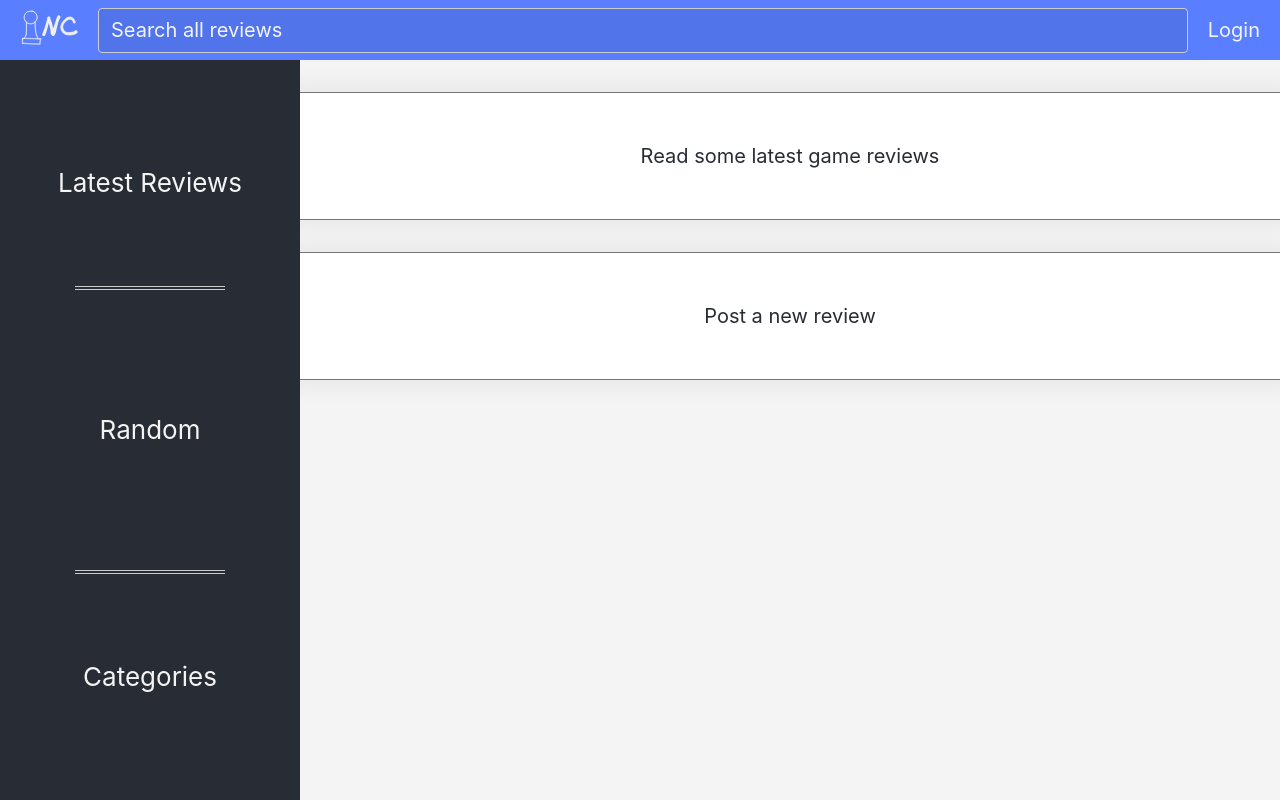
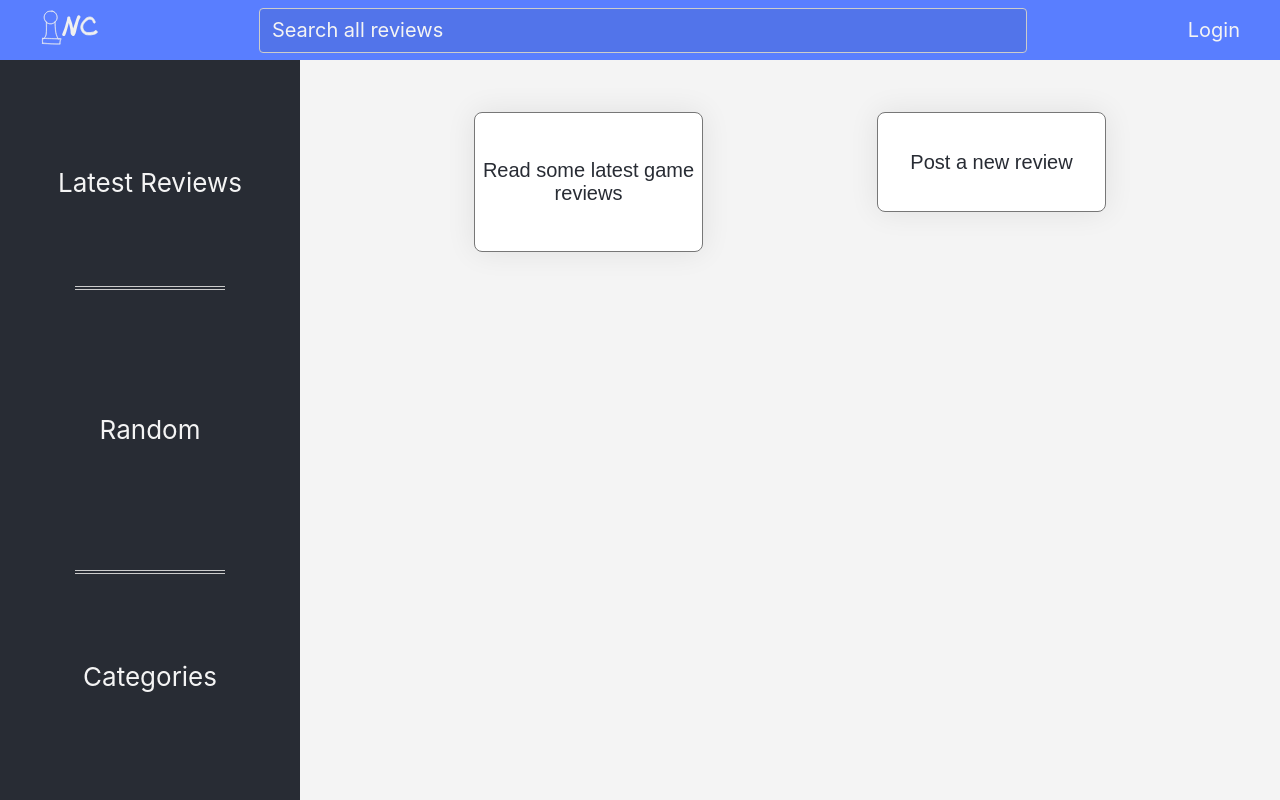
Before and after one commit to kapppa-joe/nc-games, a React (Create React App) app: page / in a window 1280 px wide. Built offline with nearby package versions, Linux system fonts and the light colour scheme.

Commit message:
adjust nav bar, search bar css for large screen

```diff
--- a/src/pages/Categories.jsx
+++ b/src/pages/Categories.jsx
@@ -24,7 +24,7 @@ const Categories = () => {
                 <Link
                   key={category.slug}
                   to={`/reviews?category=${category.slug}`}
-                  className="pure-u-1 pure-u-lg-1-4"
+                  className="pure-u-1 pure-u-lg-1-3 pure-u-xl-1-4"
                 >
                   <div className="card category" key={category.slug}>
                     <h3>{category.slug}</h3>
--- a/src/pages/Home.jsx
+++ b/src/pages/Home.jsx
@@ -15,16 +15,19 @@ const Home = () => {
           today?
         </span>
       )}
-      <div className="card-container">
-        <Link to={`/reviews?sort_by=created_at&limit=5`}>
+      <div className="card-container pure-g">
+        <Link
+          className="pure-u-1 pure-u-lg-1-4"
+          to={`/reviews?sort_by=created_at&limit=5`}
+        >
           <div className="card">Read some latest game reviews</div>
         </Link>
         {user && (
-          <Link to={`reviews?owner=${user}`}>
+          <Link className="pure-u-1 pure-u-lg-1-4" to={`reviews?owner=${user}`}>
             <div className="card">See your reviews</div>
           </Link>
         )}
-        <div className="card">Post a new review</div>
+        <div className="card pure-u-1 pure-u-lg-1-4">Post a new review</div>
       </div>
     </section>
   );
--- a/src/styles/App.css
+++ b/src/styles/App.css
@@ -51,30 +51,6 @@ body {
   flex-basis: 3em;
 }
 
-.App-logo {
-  height: 40vmin;
-  pointer-events: none;
-}
-
-@media (prefers-reduced-motion: no-preference) {
-  .App-logo {
-    animation: App-logo-spin infinite 20s linear;
-  }
-}
-
-.App-link {
-  color: #61dafb;
-}
-
-@keyframes App-logo-spin {
-  from {
-    transform: rotate(0deg);
-  }
-  to {
-    transform: rotate(360deg);
-  }
-}
-
 ul {
   padding: 0;
   margin: 0;
@@ -82,18 +58,21 @@ ul {
 }
 
 section .card-container {
+  width: 100%;
   min-height: 100%;
   display: flex;
-  flex-flow: column;
-  align-items: center;
-  justify-content: space-evenly;
   gap: 2rem;
   padding: 2rem;
+  align-items: stretch;
+  justify-content: space-evenly;
 }
 
 section .card {
-  height: 8rem;
-  width: 80vw;
+  /* height: 8rem; */
+  /* width: 80vw; */
+  height: 100%;
+  min-height: 5em;
+  margin: 1em 0;
   border-radius: 0.5rem;
   background-color: var(--container-background);
   border: solid 0.5px var(--shadow);
@@ -120,7 +99,7 @@ a {
 div.msgbox {
   position: relative;
   top: 20vh;
-  width: 80vw;
+  width: 80%;
   margin: auto;
   padding: 2em;
   border: solid 0.5px var(--shadow);
--- a/src/styles/Nav.css
+++ b/src/styles/Nav.css
@@ -42,7 +42,8 @@
   color: var(--background);
 }
 
-#nav-bar a:hover {
+#nav-bar a:hover,
+#nav-bar a:focus {
   background: var(--primary);
 }
 
--- a/src/styles/Reviews.css
+++ b/src/styles/Reviews.css
@@ -1,6 +1,6 @@
 .reviews-container {
   margin: auto;
-  max-width: 80vw;
+  max-width: 80%;
   display: flex;
   flex-direction: column;
   gap: 1em;
--- a/src/styles/SearchBar.css
+++ b/src/styles/SearchBar.css
@@ -50,3 +50,13 @@
   outline: 0.5px solid var(--highlight);
   box-shadow: inset 0 1px 2px var(--highlight), 0px 0px 3px 2px var(--highlight);
 }
+
+@media only screen and (min-width: 48em) {
+  #search-bar {
+    justify-content: space-between;
+    padding: 0 2em;
+  }
+  #search-bar #search-term {
+    max-width: 60vw;
+  }
+}
```
